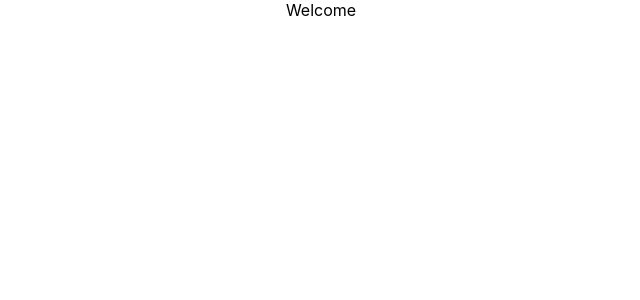
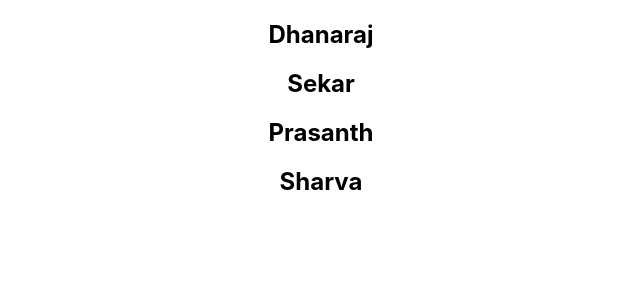
Before and after one commit to dhanarajccs/react-crash-course, a React (Create React App) app: page / in a window 1280 px wide. Shown: the top 300 px of the page, without its empty margins (319-959 px from the left). Built offline with nearby package versions, Linux system fonts and the light colour scheme.

Commit message:
List and Key

```diff
--- a/src/App.js
+++ b/src/App.js
@@ -1,10 +1,10 @@
 import './App.css';
-import { UserGreeting } from './components/UserGreeting';  // Conditional Rendering
+import { NameList } from './components/NameList';   // List and Key
 
 function App() {
   return (
     <div className="App">
-      <UserGreeting />
+      <NameList />
     </div>
   );
 }
--- /dev/null
+++ b/src/components/NameList.js
@@ -0,0 +1,25 @@
+/*
+export const NameList = () => {
+    const names = ['Dhanaraj', 'Sekar', 'Prasanth', 'Sharva'];
+    return (
+        <div>
+            {names.map((name) => {
+                return <h2>{name}</h2>
+            })
+        }
+        </div>
+    )
+}
+*/
+
+export const NameList = () => {
+    const names = ['Dhanaraj', 'Sekar', 'Prasanth', 'Sharva'];
+    return (
+        <div>
+            {names.map((name) => {
+                return <h2 key={name}>{name}</h2>
+            })
+        }
+        </div>
+    )
+}
```
